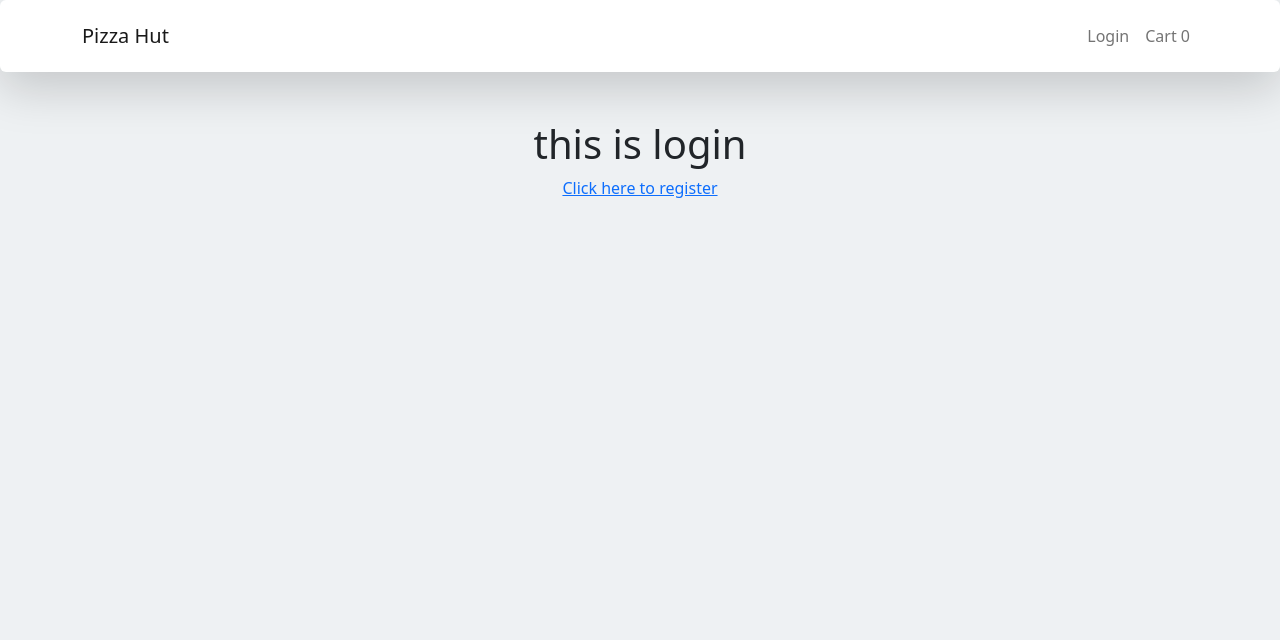
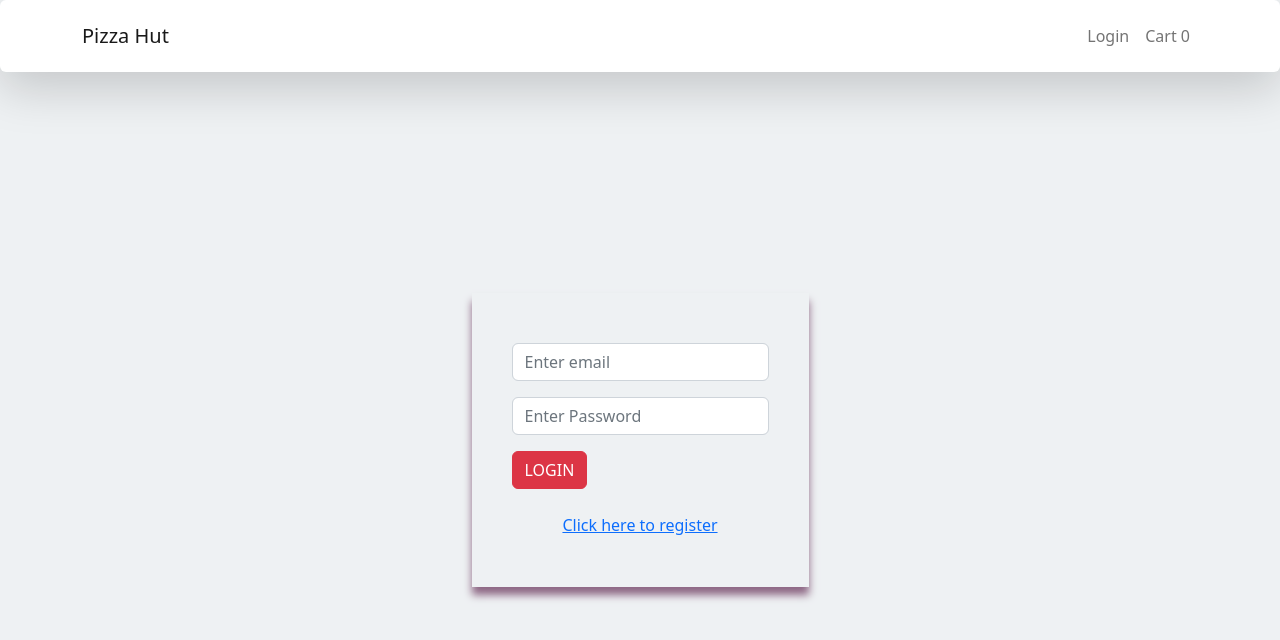
Before and after one commit to Nuralam30/pizza-hut, a React (Create React App) app: page /login in a window 1280 px wide. Shown: the top 640 px of the page. Built offline with nearby package versions, Linux system fonts and the light colour scheme.

Commit message:
user login successfull

```diff
--- a/src/components/Login/Login.css
+++ b/src/components/Login/Login.css
@@ -0,0 +1,15 @@
+
+
+.login{
+    min-height: 80vh;
+    display: flex;
+    flex-direction: column;
+    justify-content: center;
+    align-items: center;
+}
+.login-form{
+    min-width: 30%;
+    padding: 50px 40px;
+    text-align: left;
+    box-shadow: 0px 8px 8px #8d6784;
+}
--- a/src/components/Login/Login.js
+++ b/src/components/Login/Login.js
@@ -1,12 +1,55 @@
-import React from 'react';
+import React, { useState } from 'react';
 import './Login.css';
 import { Link } from 'react-router-dom';
+import { Button, Container, Form } from 'react-bootstrap';
+import { useDispatch } from 'react-redux';
+import { userLogin } from '../redux/actions/userActions';
 
 const Login = () => {
+
+    const [email, setEmail] = useState('');
+    const [password, setPassword] = useState('');
+    const dispatch = useDispatch();
+
+    const login = () => {
+        const user = {
+            email,
+            password
+        }
+        console.log(user)
+        dispatch(userLogin(user))
+    }
+
     return (
-        <div className='login'>
-            <h1> this is login</h1>
-            <Link to='/register'>Click here to register</Link>
+        <div>
+            <Container>
+                <div  className='login'>
+                    <Form className='login-form'>
+                        <Form.Group className="mb-3" controlId="formBasicEmail">
+                            <Form.Control
+                            type="email"
+                            placeholder="Enter email"
+                            onChange={(e) => setEmail(e.target.value)}
+                            />
+                        </Form.Group>
+
+                        <Form.Group className="mb-3" controlId="formBasicPassword">
+                            <Form.Control
+                            type="password"
+                            placeholder="Enter Password"
+                            onChange={(e) => setPassword(e.target.value)}
+                            />
+                        </Form.Group>
+
+                        <Button variant="danger" onClick={login}>
+                            LOGIN
+                        </Button>
+                        <div className='mt-4 text-center'>
+                            <Link to='/register'>Click here to register</Link>
+                        </div>
+                    </Form>
+                </div>
+            </Container>
         </div>
     );
 };
--- a/src/components/Register/Register.js
+++ b/src/components/Register/Register.js
@@ -24,7 +24,6 @@ const Register = () => {
                 email,
                 password
             }
-            console.log(user)
             dispatch(userRegister(user))
         }
     }
@@ -67,8 +66,10 @@ const Register = () => {
                         <Button variant="danger" onClick={register}>
                             REGISTER
                         </Button>
+                        <div className='mt-4 text-center'>
+                            <Link to='/login'> Login here</Link>
+                        </div>
                     </Form>
-                    <Link to='/login' className='mt-4'> Login here</Link>
                 </div>
             </Container>
         </div>
--- a/src/components/redux/actions/userActions.js
+++ b/src/components/redux/actions/userActions.js
@@ -12,3 +12,16 @@ export const userRegister = (user) => async dispatch => {
         dispatch({type: 'USER_REGISTER_FAILED', payload: error})
     }
 }
+
+
+export const userLogin = (user) => async dispatch => {
+    dispatch({ type: 'USER_LOGIN_REQUEST'})
+
+    try {
+        const response = await axios.post('/api/users/login', user)
+        console.log(response)
+        dispatch({ type: 'USER_LOGIN_SUCCESS'})
+    } catch (error) {
+        dispatch({ type: 'USER_LOGIN_FAILED', payload: error})
+    }
+}
--- a/src/components/redux/reducers/userReducer.js
+++ b/src/components/redux/reducers/userReducer.js
@@ -20,3 +20,26 @@ export const userRegisterReducer = (state={}, action) => {
          return state
     }
 }
+
+
+export const userLoginReducer = (state={}, action) => {
+
+    switch(action.type) {
+        case 'USER_LOGIN_REQUEST' :
+            return {
+                loading: true
+            }
+        case 'USER_LOGIN_SUCCESS' :
+            return {
+                loading: false,
+                success: true
+            }
+        case 'USER_LOGIN_FAILED' :
+            return {
+                loading: false,
+                error: action.payload
+            }
+        default:
+            return state;
+    }
+}
--- a/src/components/redux/store.js
+++ b/src/components/redux/store.js
@@ -5,12 +5,13 @@ import thunk from 'redux-thunk';
 import { getAllPizzasReducer } from './reducers/pizzaReducers';
 import {composeWithDevTools} from 'redux-devtools-extension';
 import { cartReducer } from './reducers/cartReducer';
-import { userRegisterReducer } from './reducers/userReducer';
+import { userLoginReducer, userRegisterReducer } from './reducers/userReducer';
 
 const finalReducers = combineReducers({
     getAllPizzasReducer: getAllPizzasReducer,
     cartReducer: cartReducer,
-    userRegisterReducer: userRegisterReducer
+    userRegisterReducer: userRegisterReducer,
+    userLoginReducer: userLoginReducer
 })
 
 
```
